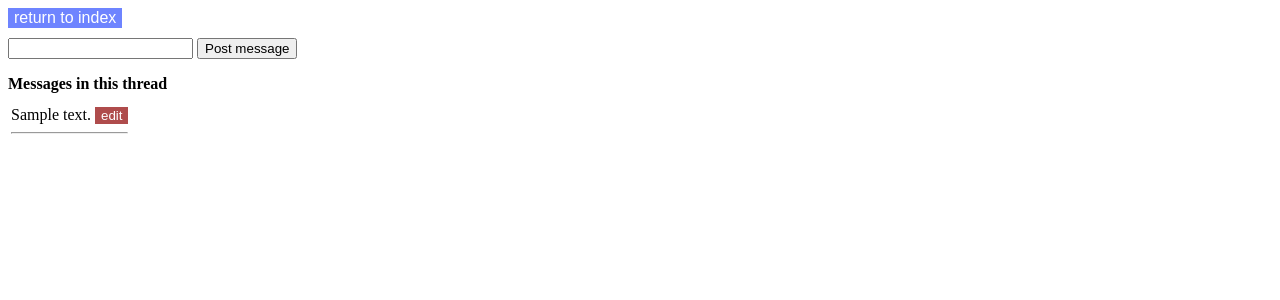
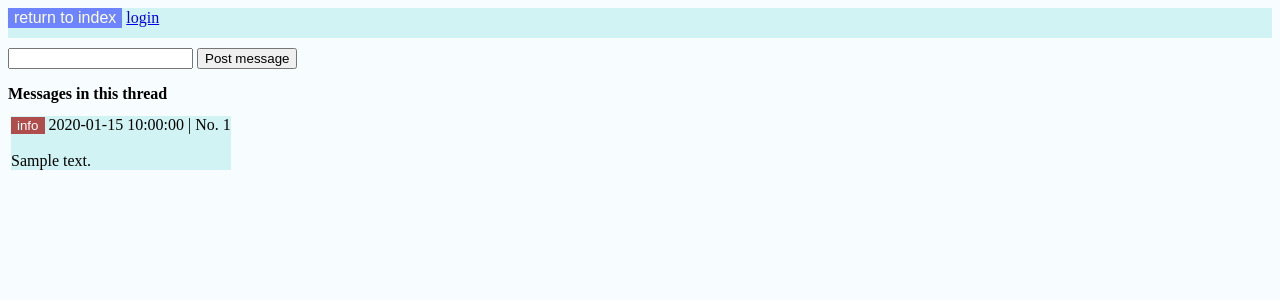
Before and after one commit to Tubaias/tsohalauta, a Flask app: page /t/1/ in a window 1280 px wide. Shown: the top 300 px of the page. Run offline with Flask 2, Linux system fonts and the light colour scheme; tables that the repository leaves empty hold one stand-in row (values such as "Sample post").

Commit message:
more login functionality and slight css styling

```diff
--- a/application/auth/models.py
+++ b/application/auth/models.py
@@ -1,6 +1,8 @@
 from application import db
 
-class Moderator(db.Model):
+class User(db.Model):
+    __tablename__ = "moderator"
+
     id = db.Column(db.Integer, primary_key=True)
     date_created = db.Column(db.DateTime, default=db.func.current_timestamp())
     date_modified = db.Column(db.DateTime, default=db.func.current_timestamp(), onupdate=db.func.current_timestamp())
--- a/application/messages/views.py
+++ b/application/messages/views.py
@@ -1,8 +1,9 @@
 from application import app, db
 from flask import redirect, render_template, request, url_for
+from flask_login import login_required
+
 from application.messages.models import Message
 from application.messages.forms import MessageForm
-
 
 @app.route("/t/<thread>/", methods=["GET"])
 def messages_index(thread):
@@ -28,6 +29,7 @@ def messages_single(message):
     return render_template("messages/edit.html", message = Message.query.get(message), thread = thread_id, form = MessageForm())
 
 @app.route("/m/<message>/", methods=["POST"])
+@login_required
 def messages_edit(message):
     message_num = int(message[9:(len(message) - 1)])
     thread_id = Message.query.get(message_num).thread_id
--- a/application/templates/layout.html
+++ b/application/templates/layout.html
@@ -4,6 +4,13 @@
     <meta charset="utf-8">
     <title>Lankku</title>
     <style>
+      body {background-color: rgb(247, 253, 255);}
+
+      .mainheader {
+        background-color:rgb(210, 243, 243);
+        margin: 0px 0px 10px 0px
+      }
+
       .editbutton {
         background-color: rgb(175, 76, 76);
         color: white;
@@ -18,7 +25,7 @@
         margin: 0px 0px 10px 0px
       }
 
-      .editform {
+      .inlineform {
         display: inline;
       }
 
@@ -29,6 +36,19 @@
   </head>
 
   <body>
+    <div class=mainheader>
+      <form class=inlineform>
+        <button class=navbutton formaction="{{ url_for('index') }}">return to index</button>
+      </form>
+
+      {% if current_user.is_authenticated %}
+        Logged in as {{ current_user.username }} |
+        <a href="{{ url_for('auth_logout') }}">logout</a>
+      {% else %}
+        <a href="{{ url_for('auth_login') }}">login</a>
+      {% endif %}
+    </div>
+
     {% block body %}
     <p>
       quality content.
--- a/application/templates/messages/edit.html
+++ b/application/templates/messages/edit.html
@@ -1,10 +1,6 @@
 {% extends "layout.html" %}
 
 {% block body %}
-<form>
-  <button class=navbutton formaction="{{ url_for('index') }}">return to index</button>
-</form>
-
 <form>
   <button class=navbutton formaction="{{ url_for('messages_index', thread=message.thread_id) }}">return to thread</button>
 </form>
--- a/application/templates/messages/list.html
+++ b/application/templates/messages/list.html
@@ -1,10 +1,6 @@
 {% extends "layout.html" %}
 
 {% block body %}
-<form>
-  <button class=navbutton formaction="{{ url_for('index') }}">return to index</button>
-</form>
-
 <form method="POST" action="{{ url_for('messages_create', thread=thread) }}">
   {{ form.text }}
   <input type="submit" value="Post message"/>
@@ -21,11 +17,16 @@
   {% for message in messages %}
   <tr>
     <td>
-      {{ message.text }}
-      <form class=editform>
-        <button class=editbutton formaction="{{ url_for('messages_single', message=message.id) }}">edit</button>
-      </form>
-      <hr>
+      <div style="background-color:rgb(210, 243, 243)">
+        <form class=inlineform>
+          <button class=editbutton formaction="{{ url_for('messages_single', message=message.id) }}">info</button>
+        </form>
+
+        {{ message.date_modified}} |
+        No. {{ message.id}}
+        <br><br>
+        {{ message.text }}
+      </div>
     </td>
   </tr>
   {% endfor %}
```
Also changed, not shown: application/__init__.py (+20 -0 lines), application/auth/views.py (+11 -7 lines), application/templates/styles.css (added, +30 -0 lines).
